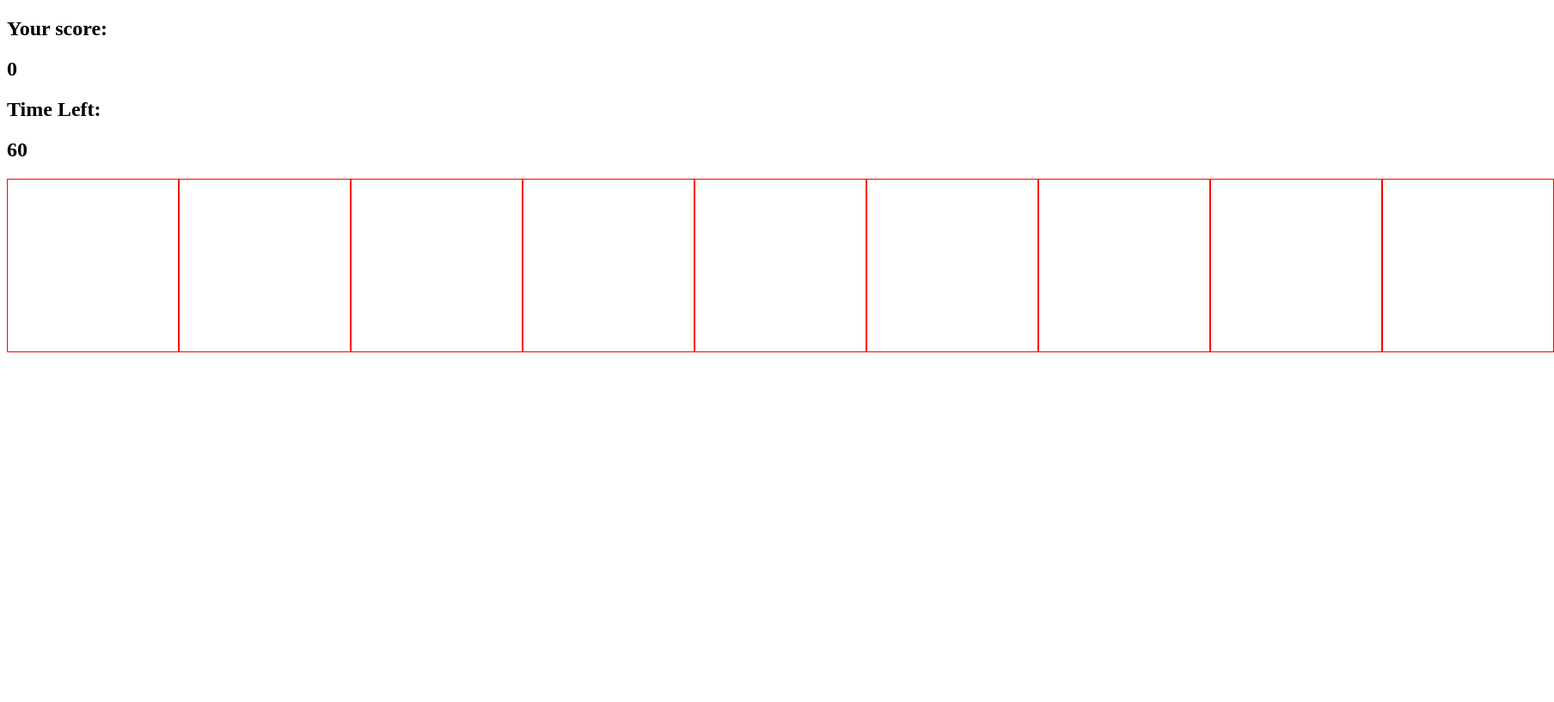
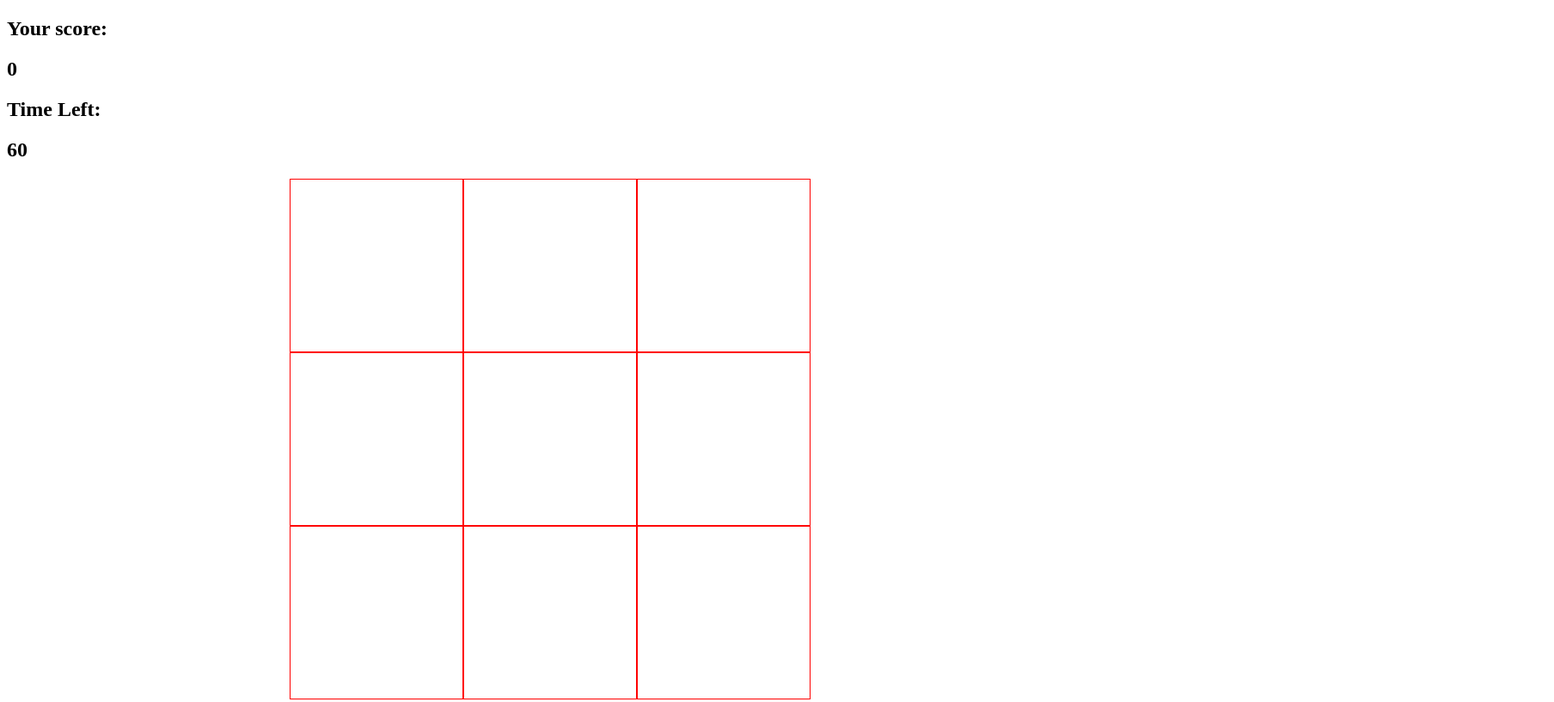
Before and after one commit to Richie1136/Whac-A-Mole-vanillajs, a plain HTML site: page index.html in a window 1280 px wide. Shown: the top 817 px of the page at 86% size, 1808 px wide, since content can reach past the window. Drawn offline with Linux system fonts and the light colour scheme.

Commit message:
Added margin 0 auto to move my grid to the middle of the page

```diff
--- a/styles.css
+++ b/styles.css
@@ -1,7 +1,9 @@
 .grid {
-  width: 1800px;
-  height: 1800px;
+  width: 606px;
+  height: 606px;
   display: flex;
+  flex-wrap: wrap;
+  margin: 0 auto;
 }
 
 .square {
```
